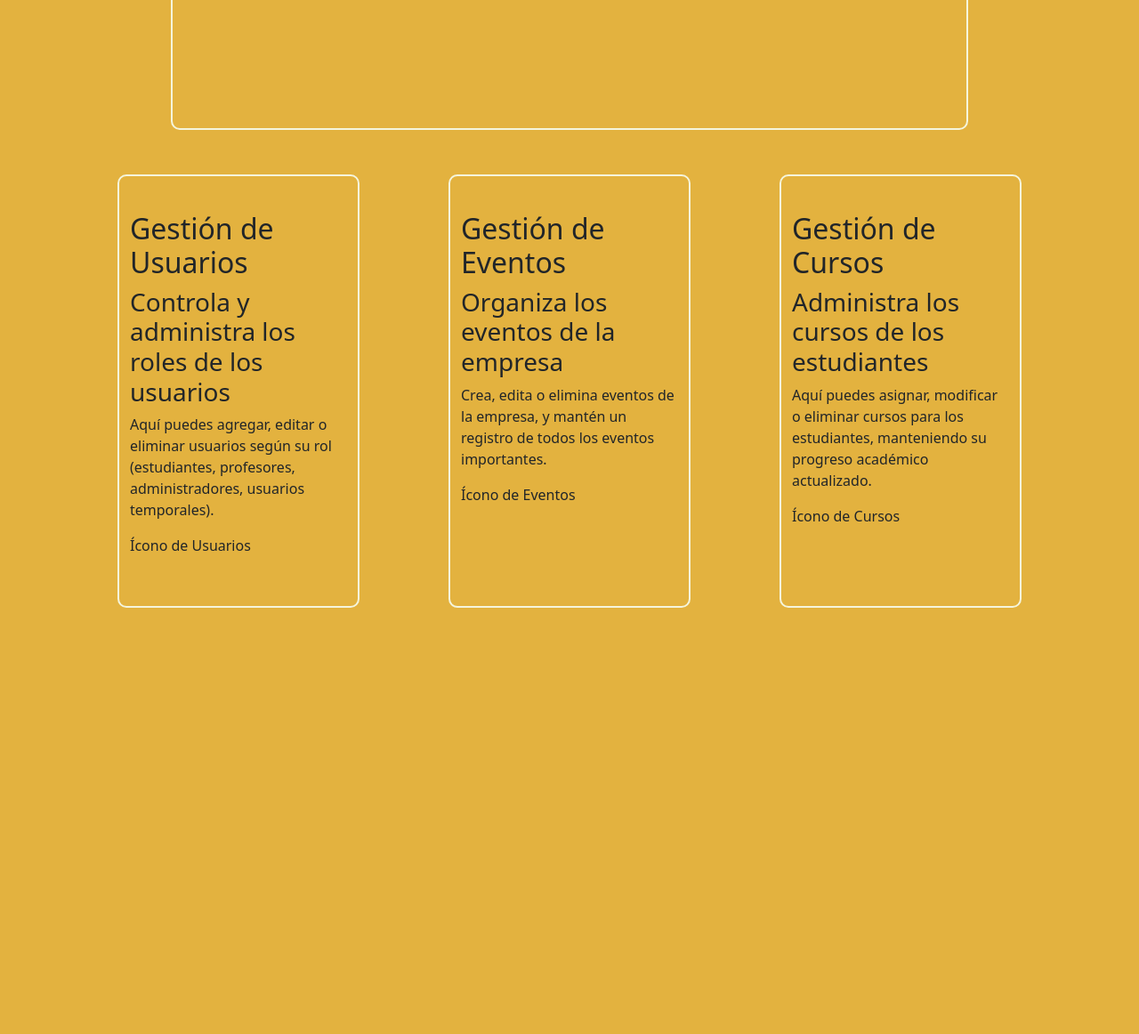
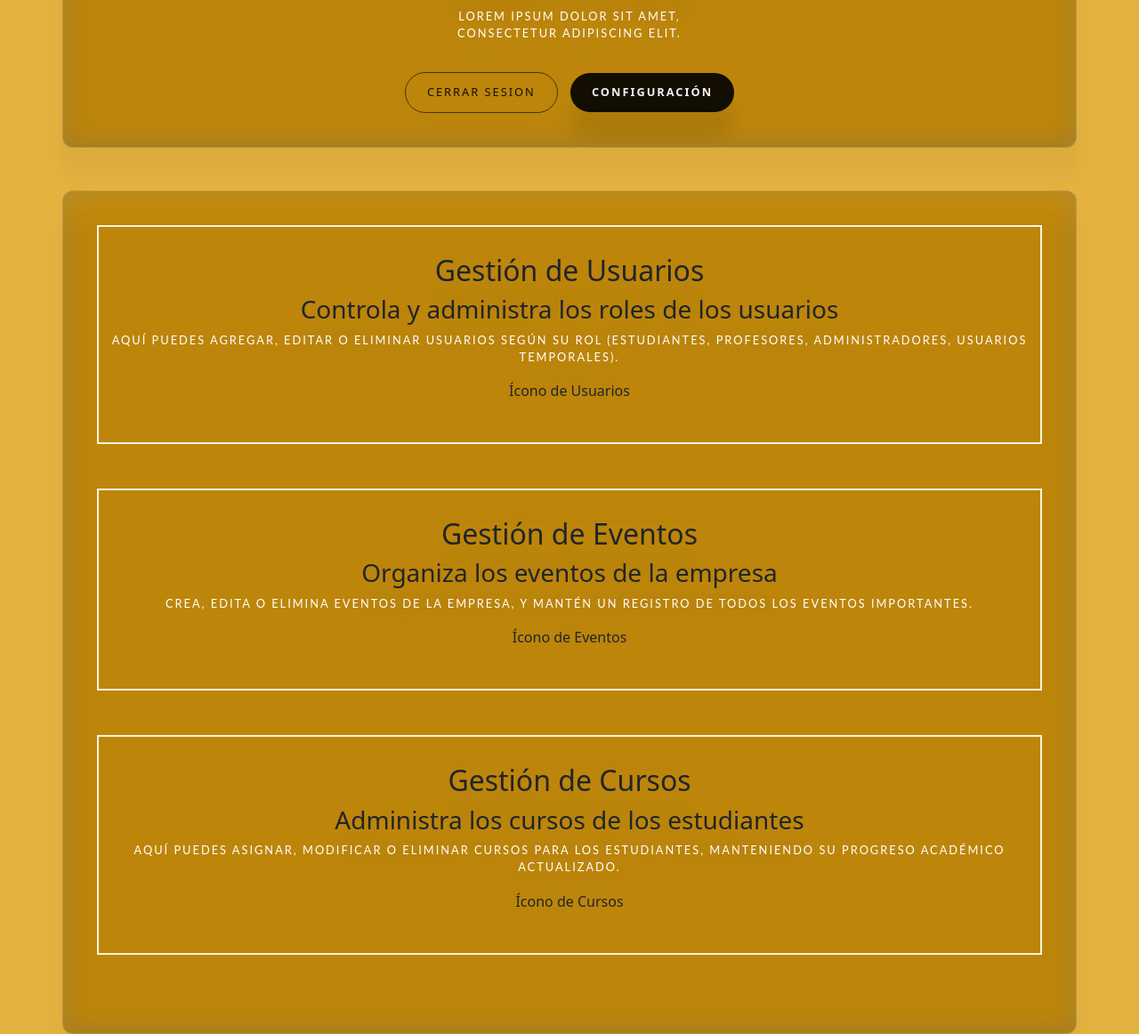
Before and after one commit to OscarSoto08/ProyectoTKD, a PHP site: page /includes/persona/admin in a window 1280 px wide. Shown: the part 504-1666 px from the top of the page at 89% size. Before the commit the page ends 1187 px from the top, so only its background shows below. Run offline with PHP 8.4, Linux system fonts and the light colour scheme; the visitor is signed in with stand-in values (Sample User, id 1); some libraries are stand-ins or nearby versions.

Commit message:
carta admin

```diff
--- a/css/profile.css
+++ b/css/profile.css
@@ -19,8 +19,8 @@
 }
 
 #inicio img{
-  max-width: 300px;
-  max-height: 300px;
+  min-width: 50%;
+  min-height: 50%;
   border-radius: 50%;
 }
 
@@ -42,11 +42,121 @@
   flex-wrap: wrap;
   gap: 10px;
 }
-.navbar-dark, .navbar[data-bs-theme=dark]{
-  background-color: var(--sec) !important;
-  height: 80px;
+
+/*
+Recuperado de uiverse
+*/
+@import url('https://fonts.googleapis.com/css2?family=Righteous&display=swap');
+@import url('https://fonts.googleapis.com/css2?family=Lato:wght@300&display=swap');
+
+
+.container {
+  backdrop-filter: blur(16px) saturate(180%);
+  -webkit-backdrop-filter: blur(16px) saturate(180%);
+  background-color: rgba(17, 25, 40, 0.25);
+  border-radius: 12px;
+  border: 1px solid rgba(255, 255, 255, 0.125);
+  padding: 38px;
+  filter: drop-shadow(0 30px 10px rgba(0,0,0,0.125));
+  display: flex;
+  flex-direction: column;
+  align-items: center;
+  justify-content:center;
+  text-align: center;
+
 }
 
+.wrapper {
+  width: 100%;
+  height: 100%;
+
+}
+.banner-image{
+  display: flex;
+  align-items: center;
+  justify-content: center;
+}
+.banner-image img{
+  /* background-image: url(https://i.ibb.co/1TLZ2Tg/rhino-Adult.png); */
+  /* background-position: center; */
+  /* background-size: cover; */
+  height: 300px;
+  /* width: 100%; */
+  border-radius: 50%;
+  border: 1px solid rgba(255,255,255, 0.255);
+  object-fit: contain;
+
+
+}
+
+h1{
+  font-family: 'Righteous', sans-serif;
+  color: rgba(255,255,255,0.98);
+  text-transform: uppercase;
+  font-size: 2.4rem;
+}
+
+p {
+  color: #fff;
+  font-family: 'Lato', sans-serif;
+  text-align: center;
+  font-size: 0.8rem;
+  line-height: 150%;
+  letter-spacing: 2px;
+  text-transform: uppercase;
+}
+
+.button-wrapper{
+  margin-top: 18px;
+}
+
+.btn {
+  border: none;
+  padding: 12px 24px;
+  border-radius: 24px;
+  font-size: 12px;
+  font-size: 0.8rem;
+  letter-spacing: 2px;
+  cursor: pointer;
+}
+
+.btn + .btn {
+  margin-left: 10px;
+}
+
+.outline {
+  background: transparent;
+  color: rgba(0, 0, 0, 0.9);
+  border: 1px solid rgba(0, 0, 0, 0.6);
+  transition: all .3s ease;
+
+}
+
+.outline:hover{
+  transform: scale(1.125);
+  color: rgba(255, 255, 255, 0.9);
+  border-color: rgba(255, 255, 255, 0.9);
+  transition: all .3s ease;
+}
+
+.fill {
+  background: rgba(0, 0, 0, 0.9);
+  color: rgba(255,255,255,0.95);
+  filter: drop-shadow(0);
+  font-weight: bold;
+  transition: all .3s ease;
+}
+
+.fill:hover{
+  transform: scale(1.125);
+  border-color: rgba(255, 255, 255, 0.9);
+  filter: drop-shadow(0 10px 5px rgba(0,0,0,0.125));
+  transition: all .3s ease;
+}
+
+/*
+Aqui termina jsjsj
+*/
 select, [type="date"], input[type="text"], input[type="email"], input[type="password"] {
   border: 2px solid #ccc; /* Borde gris claro */
   border-radius: 5px; /* Esquinas redondeadas */
@@ -68,7 +178,9 @@
   border-radius: 10px;
   padding: 8.5px;
   height: 45px;
-  width: auto;
+  overflow: hidden;
+  width: 15%;
+  min-width: 160px;
   display: flex;
   flex-direction: column;
   flex-wrap: wrap;
--- a/includes/persona/admin/admin_header.php
+++ b/includes/persona/admin/admin_header.php
@@ -24,6 +24,7 @@
   <script src="https://cdn.datatables.net/2.1.8/js/dataTables.js"></script>
 
   <link href="https://fonts.googleapis.com/icon?family=Material+Icons" rel="stylesheet">
+  <link rel="stylesheet" href="https://fonts.googleapis.com/css2?family=Material+Symbols+Outlined:opsz,wght,FILL,GRAD@20..48,100..700,0..1,-50..200&icon_names=person_add" />
   <script src="userControl.js"></script>
 
 
--- a/includes/persona/admin/admin_navbar.php
+++ b/includes/persona/admin/admin_navbar.php
@@ -4,7 +4,7 @@
 $script_actual = $ruta[count($ruta)-1];
 ?>
 
-<nav class="navbar navbar-expand-lg bg-dark" data-bs-theme="dark">
+<nav class="mb-5 navbar navbar-expand-lg bg-dark" data-bs-theme="dark">
   <div class="container-fluid">
     <a class="navbar-brand" href="#"><?php echo $administrador -> getNombre(). ' '. $administrador -> getApellido(); ?></a>
     <button class="navbar-toggler" type="button" data-bs-toggle="collapse" data-bs-target="#navbarSupportedContent" aria-controls="navbarSupportedContent" aria-expanded="false" aria-label="Toggle navigation">
--- a/includes/persona/admin/index.php
+++ b/includes/persona/admin/index.php
@@ -1,11 +1,21 @@
 <?php require "admin_header.php"; ?>
 <body>
-  <section id="inicio" class="row">
-    <img class="col" src="https://i.ibb.co/1TLZ2Tg/rhino-Adult.png" alt="rhino-Adult" border="0">
-    <div class="presentacion col">
-      <h2 class="text-center">datos de admin...</h2>
+
+<div class="mb-5 container">
+ <div class="wrapper">
+   <div class="banner-image mb-3"> <img src="https://i.ibb.co/1TLZ2Tg/rhino-Adult.png" alt="rhino-Adult" border="0"></div>
+   <h1> <?php echo $administrador -> getNombre() . ' '. $administrador -> getApellido() ; ?></h1>
+   <p>Lorem ipsum dolor sit amet, <br/>
+     consectetur adipiscing elit.</p>
+  </div>
+  <div class="button-wrapper">
+  <button class="btn outline">CERRAR SESION</button>
+    <button class="btn fill">CONFIGURACIÓN</button>
+  </div>
     </div>
-  </section>
+</div>
+
+
   <!-- Sección de Usuarios -->
   <main class="container row">
       <section id="usuarios" class="col">
@@ -49,13 +59,9 @@
   </main>
   <style>
     section{
-      margin: 50px;
       border: 2px solid beige;
-      border-radius: 10px;
-      padding: 40px;
-    }
-    #inicio{
-      height: 65vh;
+      margin: 50px 0;
+      padding: 30px;
     }
   </style>
 </body>
```
Also changed, not shown: includes/persona/admin/gestion_usuarios.php (+3 -4 lines).
